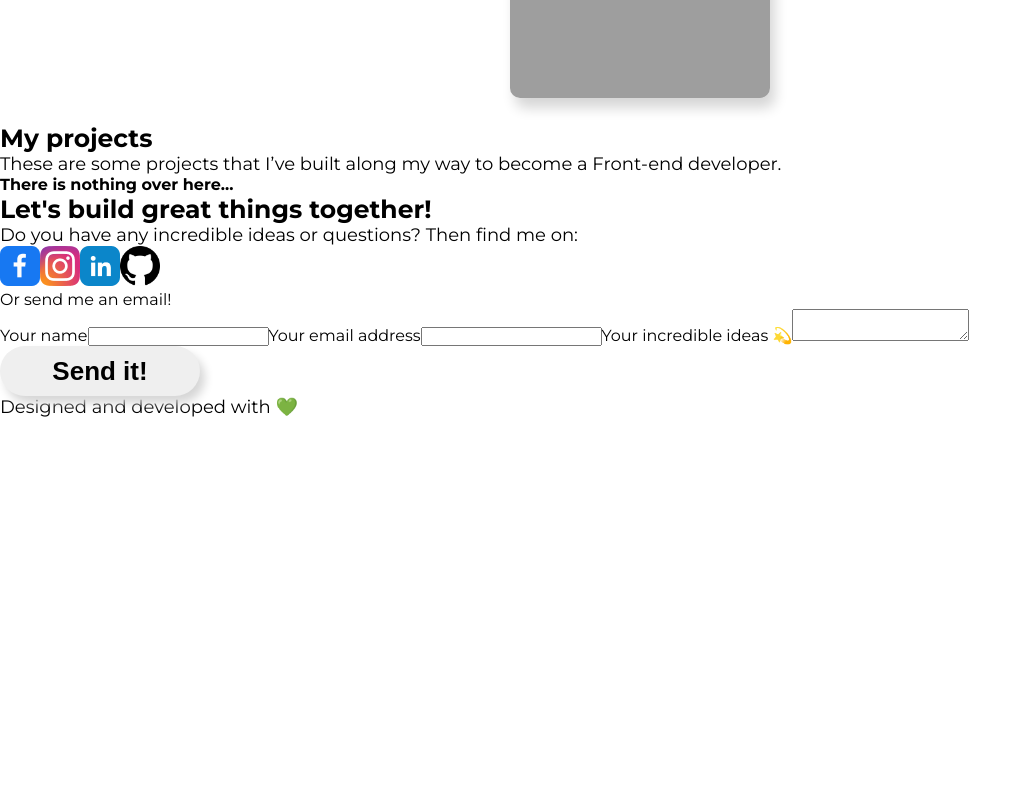
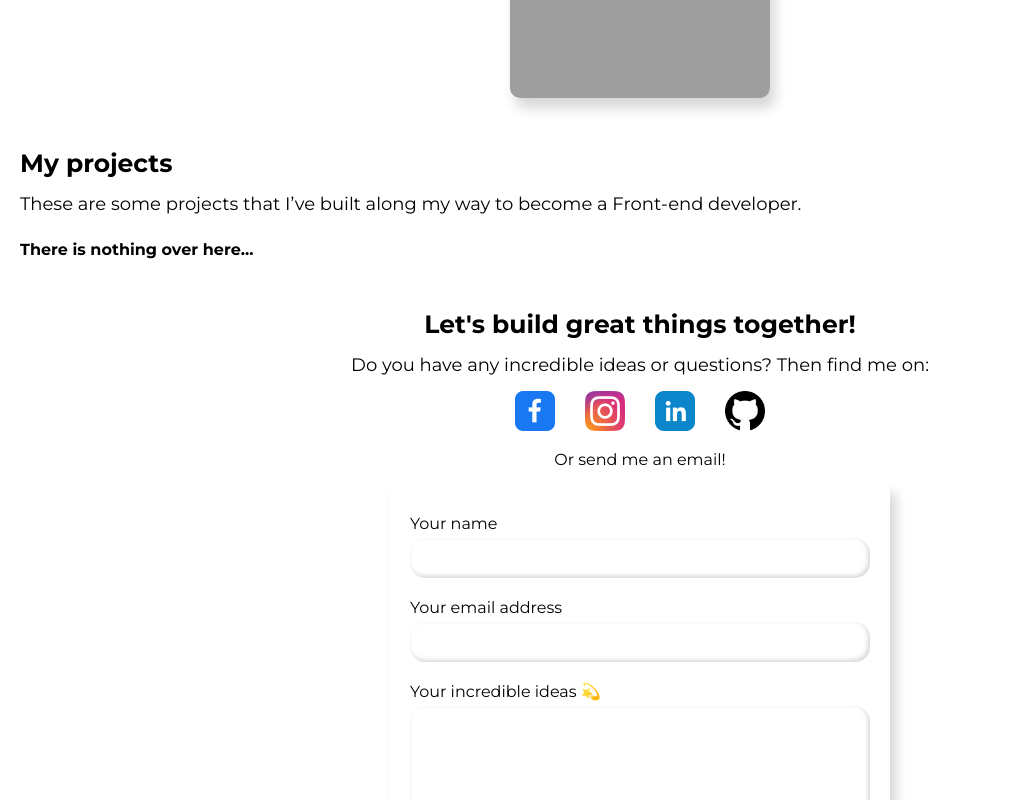
Before and after one commit to josesaulguerrero/Portfolio, a React (Create React App) app: page / in a window 1280 px wide. Shown: the part 1120-1920 px from the top of the page, without its empty margins (0-1032 px from the left). Before the commit the page ends 1538 px from the top, so only its background shows below. Built offline with nearby package versions, Linux system fonts and the light colour scheme; grey boxes are pictures that could not be loaded.

Commit message:
added styles to the Form and the Footer

```diff
--- /dev/null
+++ b/src/assets/styles/Contact.css
@@ -0,0 +1,18 @@
+.Contact {
+	width: 100%;
+	height: auto;
+	display: flex;
+	flex-direction: column;
+	align-items: center;
+	justify-content: center;
+	padding: 0 20px;
+}
+
+.Contact__title {
+	text-align: center;
+	margin-bottom: 15px;
+}
+
+.Contact__description {
+	text-align: center;
+}
--- /dev/null
+++ b/src/assets/styles/Footer.css
@@ -0,0 +1,10 @@
+.Footer {
+	width: 100%;
+	height: 60px;
+	display: flex;
+	justify-content: flex-start;
+	align-items: center;
+	margin: 20px 0 0;
+	padding: 10px 15px;
+	box-shadow: 0 -4px 6px var(--shadow);
+}
--- /dev/null
+++ b/src/assets/styles/Form.css
@@ -0,0 +1,70 @@
+.Form {
+	width: 100%;
+	max-width: 500px;
+	height: auto;
+	display: flex;
+	flex-direction: column;
+	align-items: flex-start;
+	justify-content: center;
+	margin: 15px 0;
+	padding: 20px 20px;
+	background-color: var(--white);
+	border-radius: 1px;
+	box-shadow: 6px 9px 12px var(--shadow);
+}
+
+.input {
+	width: 100%;
+	height: auto;
+	margin: 10px 0;
+}
+
+.input__label {
+	width: 100%;
+	display: block;
+}
+
+.input__field {
+	width: 100%;
+	height: 40px;
+	border: none;
+	padding: 5px 10px;
+	border-radius: 15px;
+	font-size: 1.5rem;
+	font-family: 'Montserrat', sans-serif;
+	margin-top: 5px;
+	box-shadow: inset -2px -2px 5px var(--shadow);
+	resize: none;
+}
+
+textarea.input__field {
+	height: 150px;
+}
+
+.input__field:focus {
+	outline: solid 2px var(--secondary-color);
+}
+
+.success,
+.error {
+	width: 100%;
+	font-weight: bold;
+	text-align: center;
+}
+
+.success {
+	color: green;
+}
+
+.error {
+	color: red;
+}
+
+.Form .Button--large {
+	align-self: center;
+	margin-top: 15px;
+}
+
+/* .input__field:invalid {
+	background-color: rebeccapurple;
+} */
--- /dev/null
+++ b/src/assets/styles/Projects.css
@@ -0,0 +1,14 @@
+.Projects {
+	width: 100%;
+	height: auto;
+	padding: 0 20px;
+	margin: 50px 0;
+}
+
+.Projects__title {
+	margin-bottom: 15px;
+}
+
+.Projects__description {
+	margin-bottom: 25px;
+}
--- /dev/null
+++ b/src/assets/styles/SocialMedia.css
@@ -0,0 +1,8 @@
+.SocialMedia {
+	width: 80%;
+	max-width: 250px;
+	display: flex;
+	justify-content: space-between;
+	align-items: center;
+	margin: 15px;
+}
--- a/src/components/Contact.js
+++ b/src/components/Contact.js
@@ -1,12 +1,13 @@
 //libraries and hooks
 //assets
+import '../assets/styles/Contact.css';
 //components
 
 export const Contact = ({ children }) => {
    return (
       <section className="Contact">
-         <h2 className="title--small">Let's build great things together!</h2>
-         <p className="text--large">
+         <h2 className="Contact__title title--small">Let's build great things together!</h2>
+         <p className="Contact__description text--large">
             Do you have any incredible ideas or questions? Then find me on:
          </p>
          {children}
--- a/src/components/Footer.js
+++ b/src/components/Footer.js
@@ -1,11 +1,12 @@
 //libraries and hooks
 //components
 //assets
+import '../assets/styles/Footer.css';
 
 export const Footer = () => {
    return (
       <footer className="Footer">
-         <p className="text--large">Designed and developed with 💚️</p>
+         <p className="text--medium">Designed and developed with 💚️</p>
       </footer>
    );
 };
--- a/src/components/FormUI.js
+++ b/src/components/FormUI.js
@@ -1,5 +1,6 @@
 //libraries and hooks
 //assets
+import '../assets/styles/Form.css';
 //components
 import { Button } from "./Button";
 import { Loader } from "./Loader";
@@ -7,7 +8,7 @@ import { Loader } from "./Loader";
 export const FormUI = ({ onChange, onSubmit, status, formData: { name, email, message } }) => {
    return (
       <>
-         <p>Or send me an email!</p>
+         <p className='Contact__description' >Or send me an email!</p>
          <form className="Form" onSubmit={onSubmit}>
             <label htmlFor='name' className='input'>
                <span className='input__label'>Your name</span>
@@ -46,8 +47,8 @@ export const FormUI = ({ onChange, onSubmit, status, formData: { name, email, me
                   required
                ></textarea>
             </label>
-            {status === 'sent' && <p>the message was succesfully sent!</p>}
-            {status === 'error' && <p>the message couldn't be sent, please try again later...</p>}
+            {status === 'sent' && <p className='success' >the message was succesfully sent!</p>}
+            {status === 'error' && <p className='error'>the message couldn't be sent, please try again later...</p>}
             <Button size='large' disabled={status === 'loading' && true}>
                {status === 'initial' && 'Send it!'}
                {status === 'error' && 'Send it!'}
--- a/src/components/Projects.js
+++ b/src/components/Projects.js
@@ -1,12 +1,13 @@
 //libraries and hooks
 //components
 //assets
+import '../assets/styles/Projects.css';
 
 export const Projects = () => {
    return (
       <section className="Projects">
-         <h2 className='title--small'>My projects</h2>
-         <p className="text--large">
+         <h2 className='Projects__title title--small'>My projects</h2>
+         <p className="Projects__description text--large">
             These are some projects that I’ve built along my way to become a Front-end developer.
          </p>
          <h4>There is nothing over here...</h4>
--- a/src/components/SocialMedia.js
+++ b/src/components/SocialMedia.js
@@ -7,6 +7,7 @@ import Facebook from '../assets/pictures/facebook.png';
 import Instagram from '../assets/pictures/Instagram.png';
 import LinkedIn from '../assets/pictures/Linkedin.png';
 import GitHub from '../assets/pictures/Github.png';
+import '../assets/styles/SocialMedia.css';
 
 export const SocialMedia = () => {
    const [data] = useState([
```
